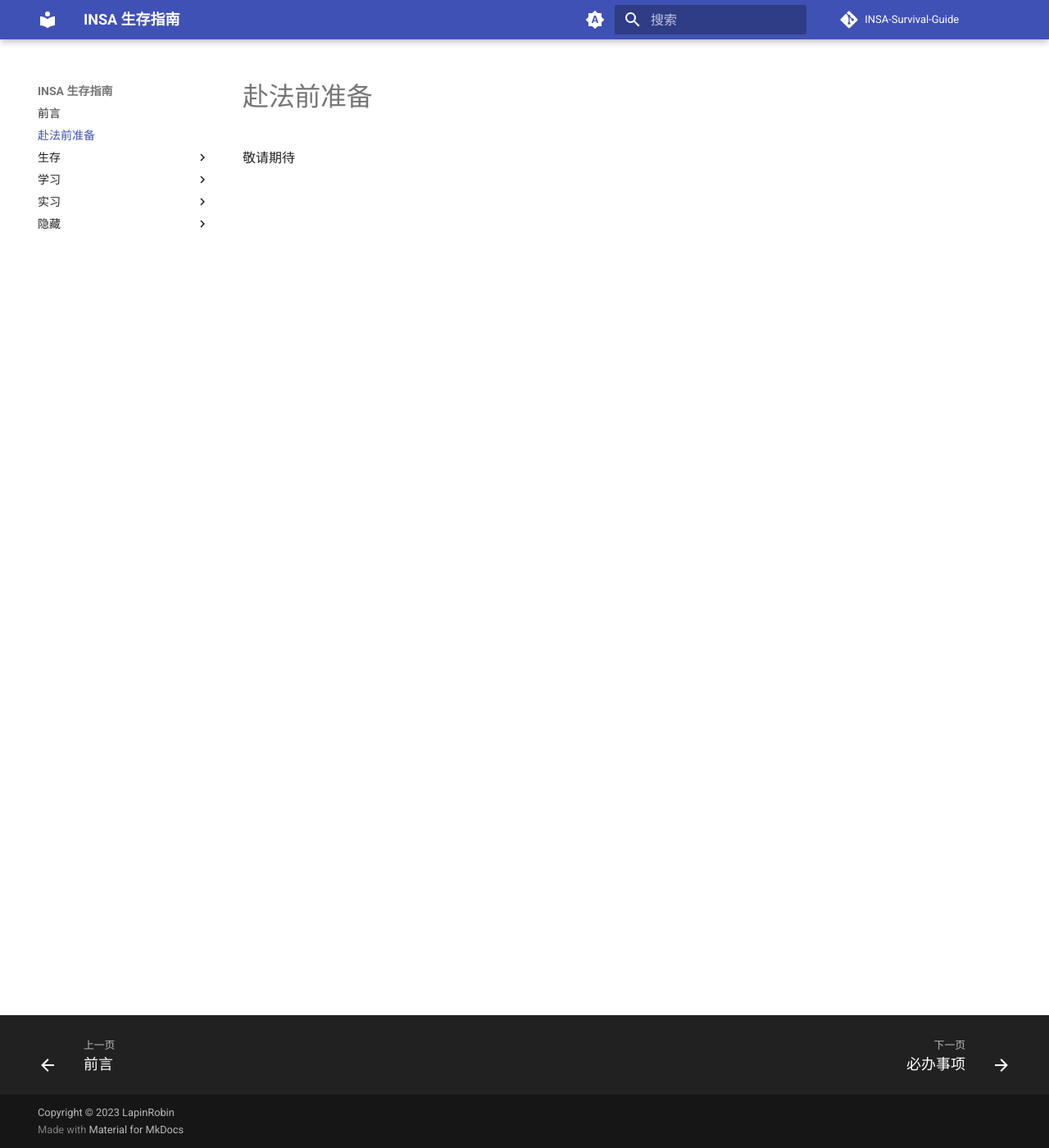
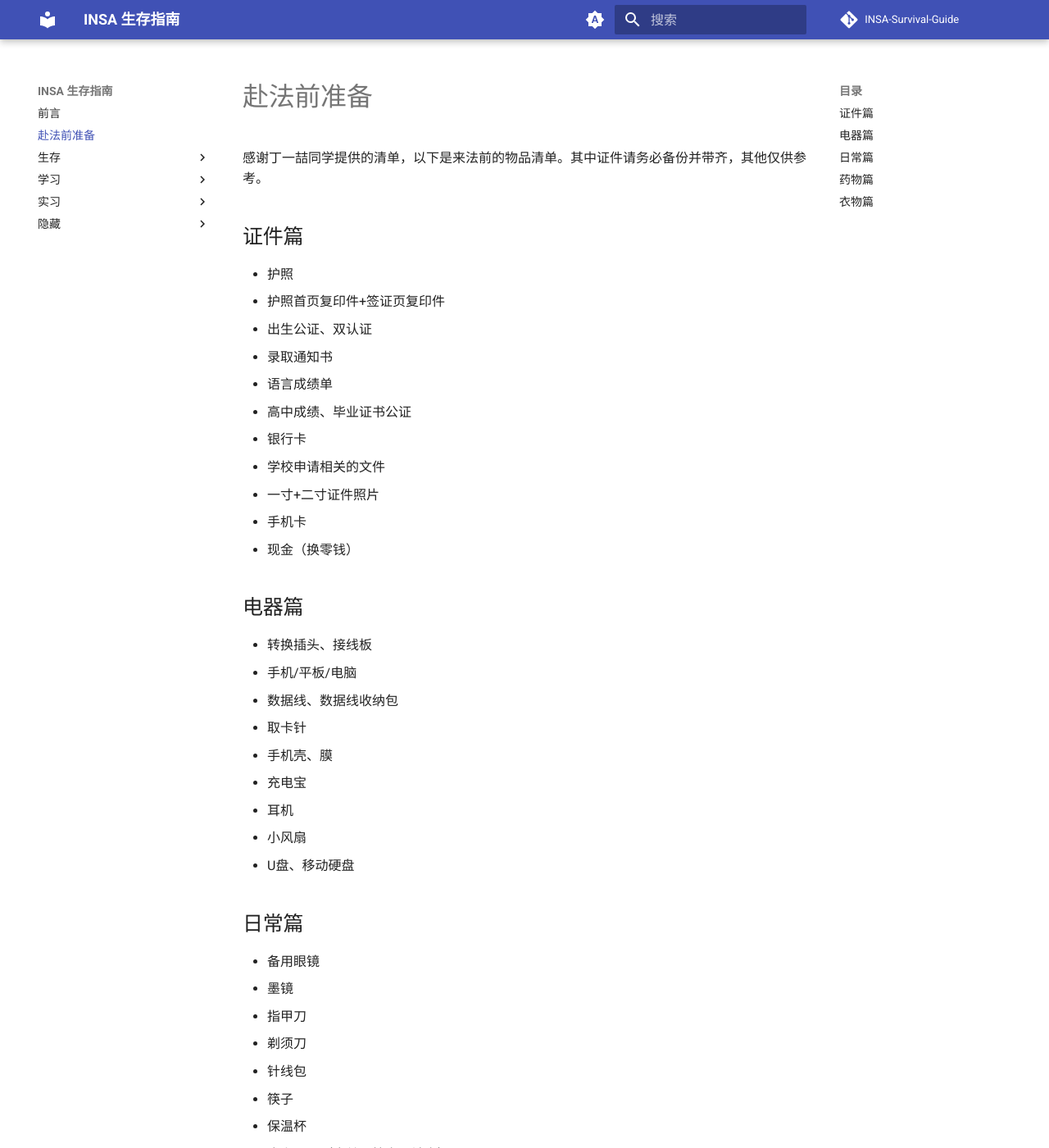
Before and after one commit to LapinRobin/INSA-Survival-Guide, an MkDocs documentation site: the page built from docs/赴法前准备.md, in a window 1280 px wide and 1400 px high. Shown: the whole window at 82% size. Built offline with MkDocs 1.6.1 and Material for MkDocs 9.7.7, drawn with Linux system fonts in a browser that asks for light colours; comment, search, counter and statistics services are not loaded; some of the changed text lies outside the part shown.

Commit message:
Add prep list

```diff
--- a/docs/赴法前准备.md
+++ b/docs/赴法前准备.md
@@ -1 +1,68 @@
-敬请期待
+感谢丁一喆同学提供的清单，以下是来法前的物品清单。其中证件请务必备份并带齐，其他仅供参考。
+
+## 证件篇
+
+- 护照
+- 护照首页复印件+签证页复印件
+- 出生公证、双认证
+- 录取通知书
+- 语言成绩单
+- 高中成绩、毕业证书公证
+- 银行卡
+- 学校申请相关的文件
+- 一寸+二寸证件照片
+- 手机卡
+- 现金（换零钱）
+
+## 电器篇
+
+- 转换插头、接线板
+- 手机/平板/电脑
+- 数据线、数据线收纳包
+- 取卡针
+- 手机壳、膜
+- 充电宝
+- 耳机
+- 小风扇
+- U盘、移动硬盘
+
+## 日常篇
+
+- 备用眼镜
+- 墨镜
+- 指甲刀
+- 剃须刀
+- 针线包
+- 筷子
+- 保温杯
+- 床上用品（床单、枕套、被套）
+- 自用的文具类、计算器
+- 雨伞
+- 零钱包
+- 折叠衣架
+- 口罩、眼罩、耳塞
+- 洗漱用品：洗面奶、洗发水、沐浴露（小包装）、梳子、牙刷、牙刷头（电动替换用）
+
+## 药物篇
+
+- 创可贴
+- 体温计
+- 感冒药
+- 消炎药
+- 退烧药、止痛药
+- 过敏药
+- 眼药水
+- 风油精等可以治疗蚊虫叮咬的药物
+- 碘伏棒
+- 酒精棉片
+- 镜片擦拭片
+
+## 衣物篇
+
+- 内衣、内裤、袜子
+- 正装西装
+- 冲锋衣、羽绒服
+- T恤、卫衣、长裤
+- 围巾、手套
+- 鞋子（运动鞋建议穿一双带一双，皮鞋带一双）
+- 拖鞋
```
